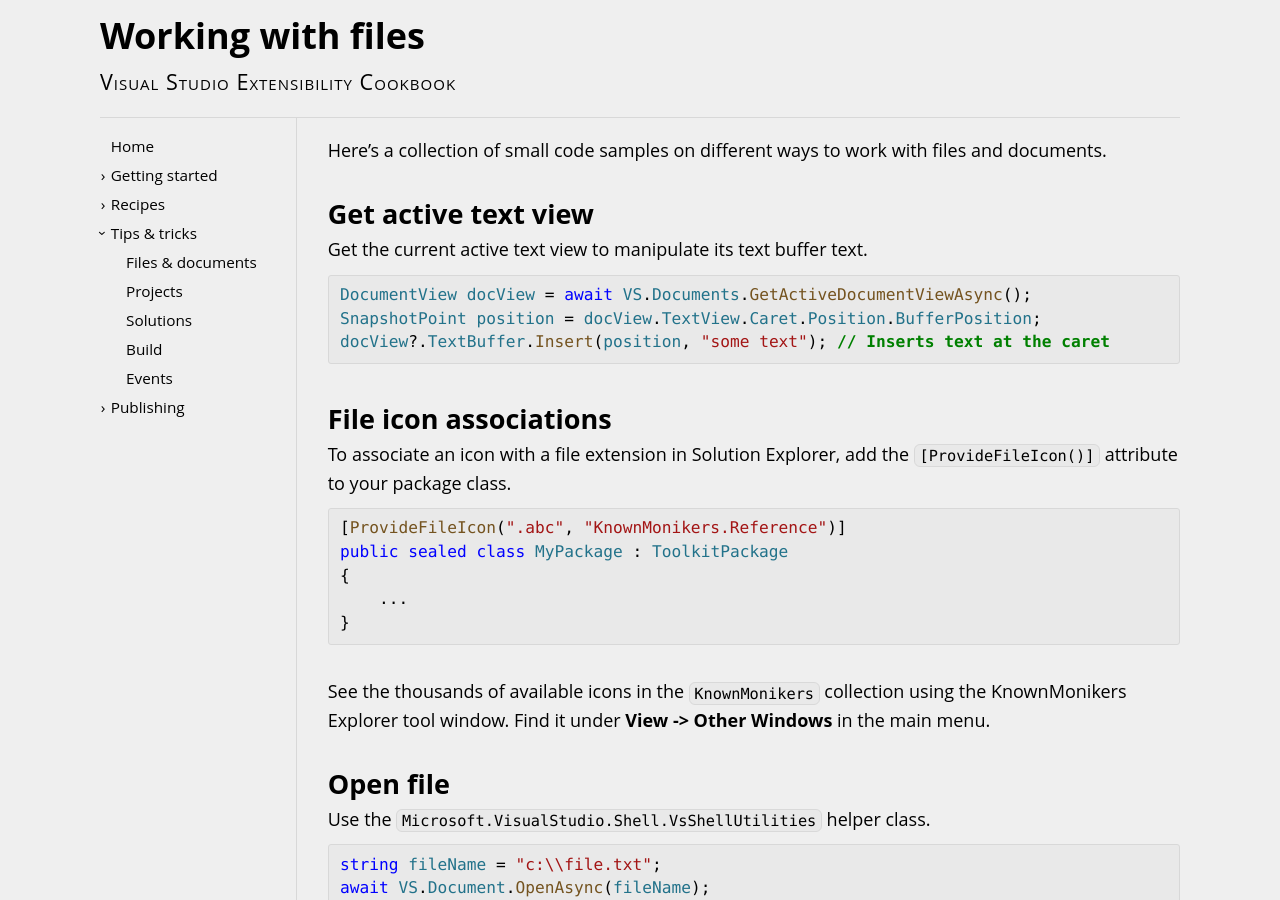
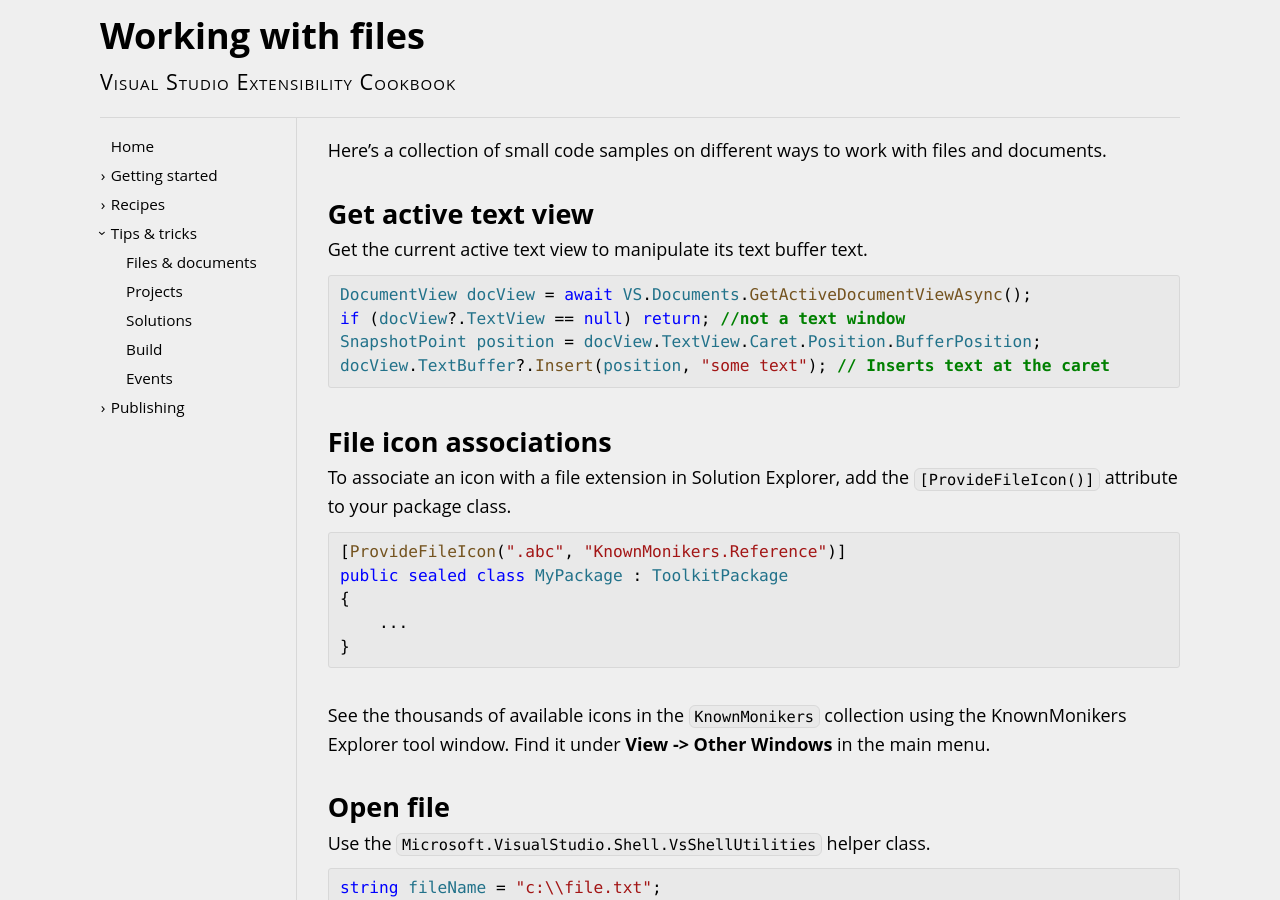
Before and after one commit to VsixCommunity/docs, a Jekyll site: the page built from docs/tips/files.md, in a window 1280 px wide and 900 px high. Built offline with Jekyll 4.4.1, drawn with Linux system fonts in a browser that asks for light colours.

Commit message:
Fix sample for possible null references
Explicit null check is simpler to understand here, rather than repeated null conditionals. The conditional null operator on the last line needs to be on TextBuffer

````diff
--- a/docs/tips/files.md
+++ b/docs/tips/files.md
@@ -11,8 +11,9 @@ Get the current active text view to manipulate its text buffer text.
 
 ```csharp
 DocumentView docView = await VS.Documents.GetActiveDocumentViewAsync();
+if (docView?.TextView == null) return; //not a text window
 SnapshotPoint position = docView.TextView.Caret.Position.BufferPosition;
-docView?.TextBuffer.Insert(position, "some text"); // Inserts text at the caret
+docView.TextBuffer?.Insert(position, "some text"); // Inserts text at the caret
 ```
 
 ## [File icon associations](#file-icon-associations)
````
